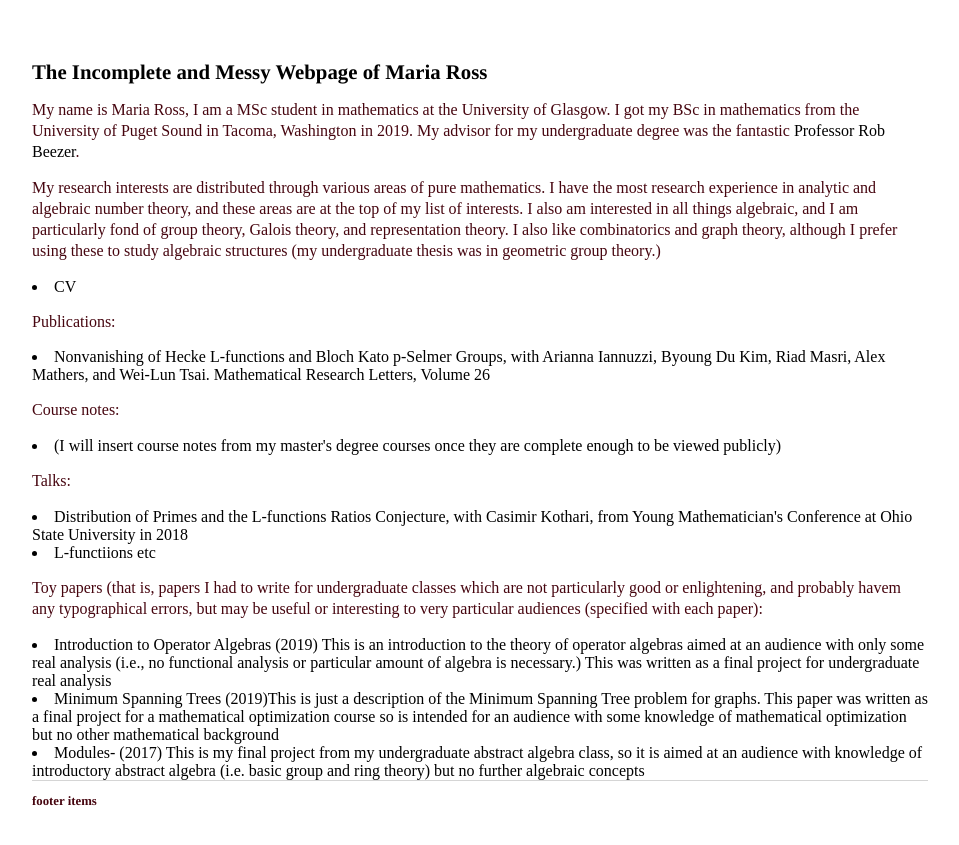
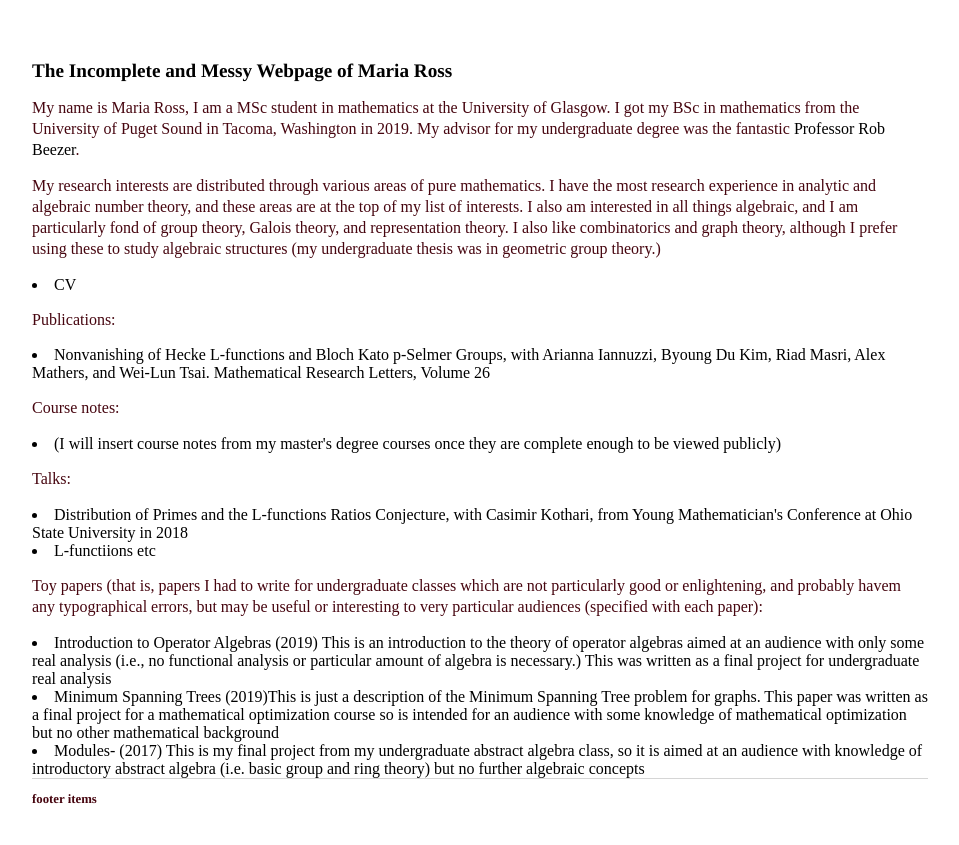
Before and after one commit to mariarross/mariarross.github.io, a Jekyll site: the page built from index.html, in a window 1280 px wide. Shown: the top 845 px of the page, without its empty margins (160-1119 px from the left). Built offline with Jekyll 4.4.1, drawn with Linux system fonts in a browser that asks for light colours.

Commit message:
Update main.css

```diff
--- a/css/main.css
+++ b/css/main.css
@@ -11,6 +11,7 @@ nav ul, footer ul {
 nav ul li, footer ul li {
     display: inline;
     margin-right: 20px;
+    font-size: 1em;
     line-height: 1.3em;
     color: #46050F;
 }
@@ -23,7 +24,7 @@ a:hover {
     color: #E58181;
 }
 h1 {
-    font-size: 1.3em;
+    font-size: 1.2em;
     font-family:'Times', 'Times', 'Serif';
 }
 p {
```
